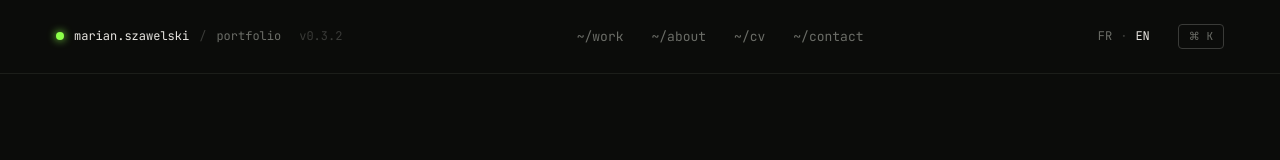
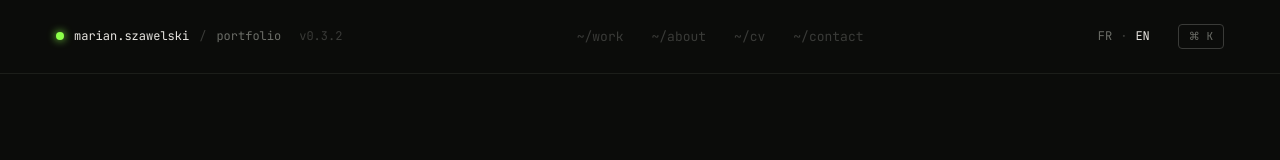
Before and after one commit to Mariansza/portfolio, a Next.js app: page /en in a window 1280 px wide. Shown: the top 160 px of the page. Built offline with nearby package versions, Linux system fonts and the light colour scheme.

Commit message:
feat(nav): mark links disabled until pages exist

```diff
--- a/src/components/Topbar.tsx
+++ b/src/components/Topbar.tsx
@@ -23,7 +23,8 @@ export function Topbar() {
           aria-label="primary"
           className="flex items-center gap-7 text-[13px]"
         >
-          {navItems.map((item) => (
+          {navItems.map((item) =>
+            item.enabled ? (
               <Link
                 key={item.href}
                 href={item.href}
@@ -31,7 +32,16 @@ export function Topbar() {
               >
                 {item.label}
               </Link>
-          ))}
+            ) : (
+              <span
+                key={item.href}
+                aria-disabled="true"
+                className="text-mute-soft cursor-default"
+              >
+                {item.label}
+              </span>
+            ),
+          )}
         </nav>
         <div className="flex items-center gap-4">
           <LangToggle />
--- a/src/lib/nav.ts
+++ b/src/lib/nav.ts
@@ -1,11 +1,12 @@
 export type NavItem = {
   label: string;
   href: '/' | '/about' | '/projects' | '/cv' | '/contact';
+  enabled: boolean;
 };
 
 export const navItems: readonly NavItem[] = [
-  { label: '~/work', href: '/projects' },
-  { label: '~/about', href: '/about' },
-  { label: '~/cv', href: '/cv' },
-  { label: '~/contact', href: '/contact' },
+  { label: '~/work', href: '/projects', enabled: false },
+  { label: '~/about', href: '/about', enabled: false },
+  { label: '~/cv', href: '/cv', enabled: false },
+  { label: '~/contact', href: '/contact', enabled: false },
 ];
```
Lines whose indentation alone changed are shown as unchanged.
